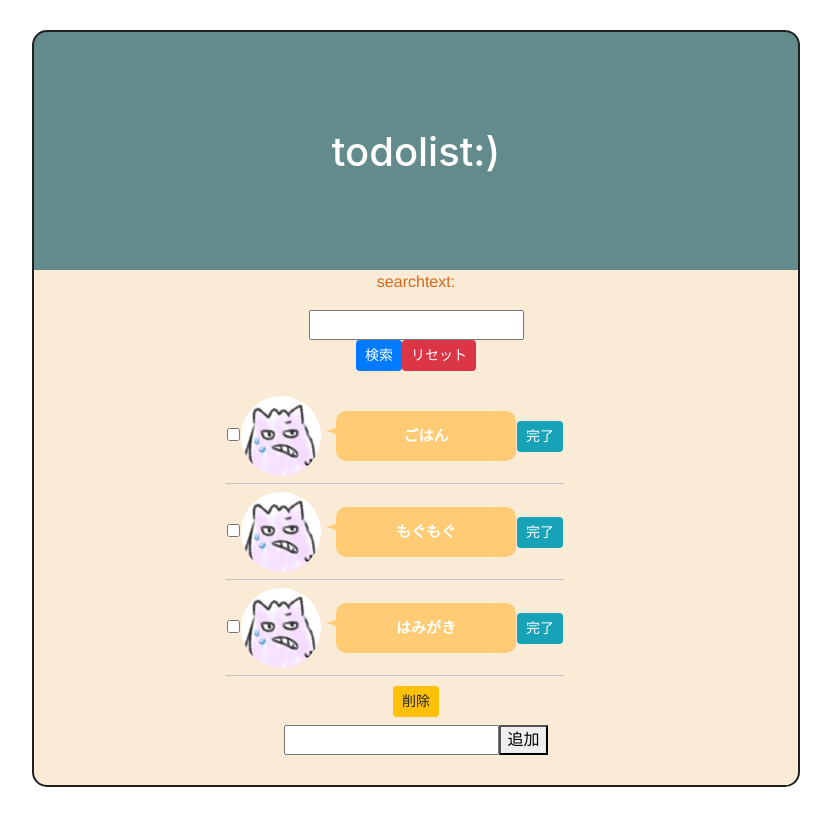
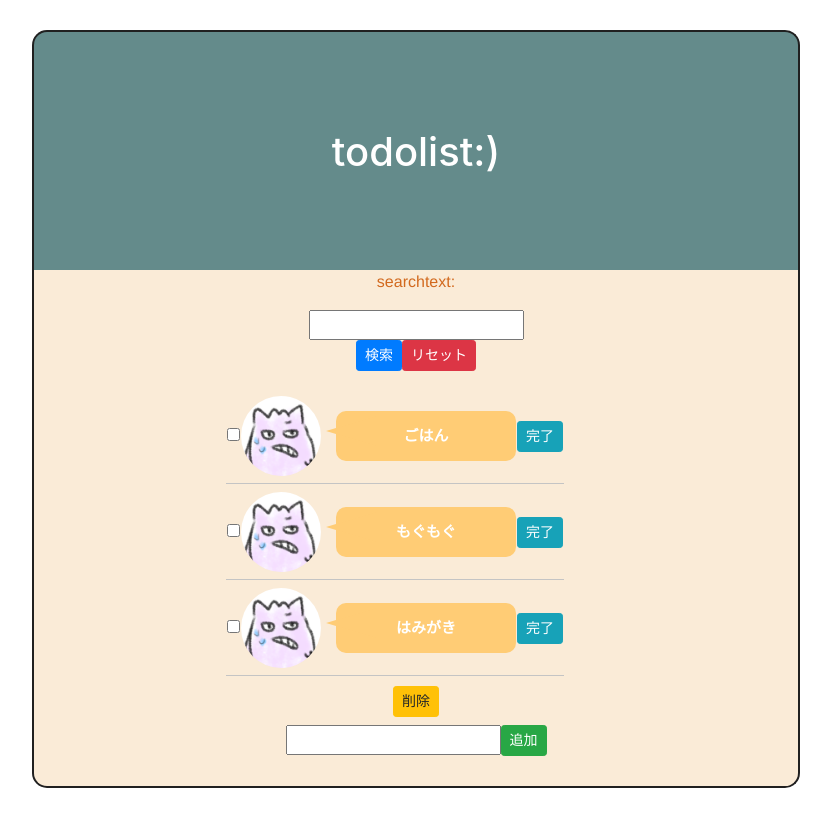
Before and after one commit to t-mocho/todo-monyo, a Vue app: page / in a window 1280 px wide. Shown: the whole page, without its empty margins (224-1055 px from the left). Built offline with nearby package versions, Linux system fonts and the light colour scheme.

Commit message:
no message

```diff
--- a/src/components/Add.vue
+++ b/src/components/Add.vue
@@ -3,7 +3,7 @@
     <!-- v-model 入力文字の引数 -->
     <input type="text" v-model="addText" />
     <!-- @click メソッド名 -->
-    <button @click="addNew">追加</button>
+    <b-button type="button" size="sm" class="btn btn-success" @click="addNew">追加</b-button>
   </div>
 </template>
 
```
